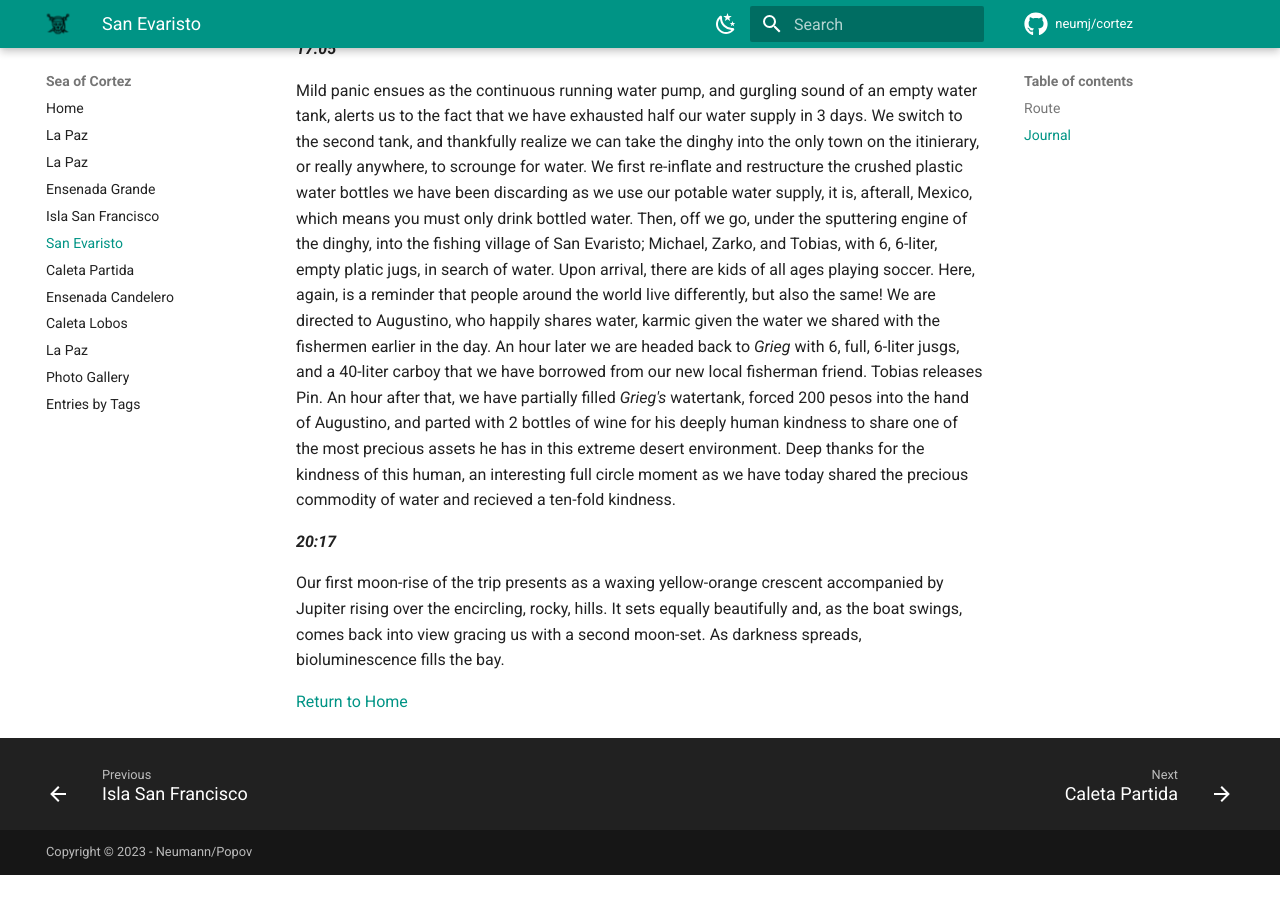
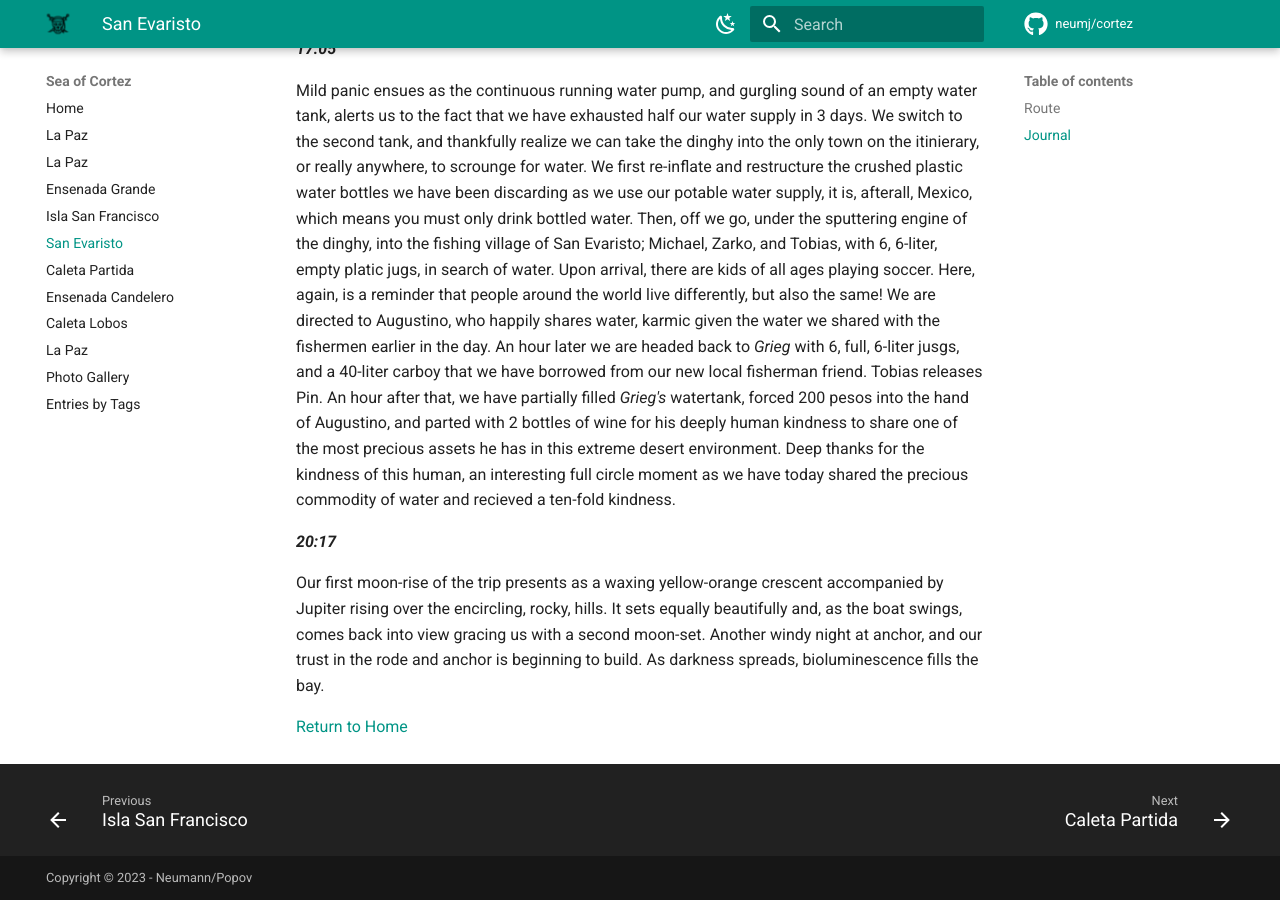
Before and after one commit to neumj/cortez, an MkDocs documentation site: the page built from docs/San_Evaristo_20230620.md, in a window 1280 px wide and 900 px high, scrolled down 1609 px. Built offline with MkDocs 1.6.1 and Material for MkDocs 9.7.7, drawn with Linux system fonts in a browser that asks for light colours; comment, search, counter and statistics services are not loaded; before the commit the page ends 2484 px from its top, so only the background shows below that.

Commit message:
anchor refs

```diff
--- a/docs/San_Evaristo_20230620.md
+++ b/docs/San_Evaristo_20230620.md
@@ -37,7 +37,7 @@ Mild panic ensues as the continuous running water pump, and gurgling sound of an
 
 **_20:17_**
 
-Our first moon-rise of the trip presents as a waxing yellow-orange crescent accompanied by Jupiter rising over the encircling, rocky, hills. It sets equally beautifully and, as the boat swings, comes back into view gracing us with a second moon-set. As darkness spreads, bioluminescence fills the bay.
+Our first moon-rise of the trip presents as a waxing yellow-orange crescent accompanied by Jupiter rising over the encircling, rocky, hills. It sets equally beautifully and, as the boat swings, comes back into view gracing us with a second moon-set. Another windy night at anchor, and our trust in the rode and anchor is beginning to build. As darkness spreads, bioluminescence fills the bay.
 
 <!--- Below is navigation to home --->
  [Return to Home](index.md)
```
Also changed, not shown: docs/Caleta_Partida_20230621.md (+1 -1 lines).
